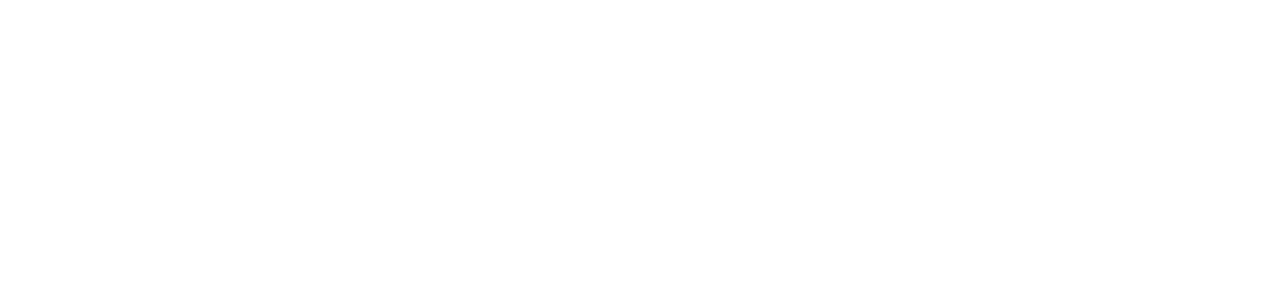
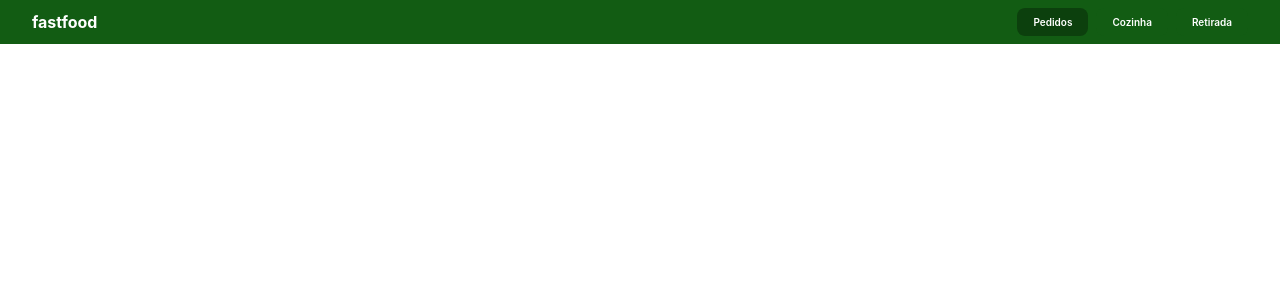
Before and after one commit to Canello/devio-front, a React (Create React App) app: page / in a window 1280 px wide. Shown: the top 300 px of the page. Built offline with nearby package versions, Linux system fonts and the light colour scheme.

Commit message:
feat: add navbar

```diff
--- a/src/App.js
+++ b/src/App.js
@@ -3,16 +3,17 @@ import "./App.css";
 import { Navbar } from "./routes/Navbar/Navbar.component";
 import { Orders } from "./routes/Orders/Orders.component";
 import { Kitchen } from "./routes/Kitchen/Kitchen.component";
-import { Pickups } from "./routes/Pickups/Pickups.component";
+import { Pickup } from "./routes/Pickup/Pickup.component";
+import { PATHS } from "./utils/constants";
 
 function App() {
     return (
         <div className="App">
             <Routes>
                 <Route path="/" element={<Navbar />}>
-                    <Route index element={<Orders />} />
-                    <Route path="/cozinha" element={<Kitchen />} />
-                    <Route path="/retirada" element={<Pickups />} />
+                    <Route index path={PATHS.orders} element={<Orders />} />
+                    <Route path={PATHS.kitchen} element={<Kitchen />} />
+                    <Route path={PATHS.pickup} element={<Pickup />} />
                 </Route>
             </Routes>
         </div>
--- a/src/index.css
+++ b/src/index.css
@@ -73,6 +73,7 @@ button {
 /* ---------------------- */
 
 :root {
+    /* Colors */
     --green-1: #0c400d;
     --green-2: #125c13;
     --green-3: #e5f5e6;
@@ -90,4 +91,23 @@ button {
     --neutral-6: #606060;
     --neutral-7: #2a2a2a;
     --neutral-8: #121212;
+
+    /* Navbar height */
+    --navbar-height: 44px;
 }
+
+/* ---------------------- */
+/* Page paddings */
+/* ---------------------- */
+
+/* Desktop */
+.page {
+    padding: calc(48px + var(--navbar-height)) 104px 32px 104px;
+}
+
+/* Mobile */
+@media screen and (max-width: 576px) {
+    .page {
+        padding: 48px 32px calc(32px + var(--navbar-height)) 32px;
+    }
+}
--- a/src/routes/Kitchen/Kitchen.component.jsx
+++ b/src/routes/Kitchen/Kitchen.component.jsx
@@ -1,5 +1,5 @@
 import { KitchenStyled } from "./Kitchen.styles";
 
 export const Kitchen = () => {
-    return <KitchenStyled></KitchenStyled>;
+    return <KitchenStyled className="page"></KitchenStyled>;
 };
--- a/src/routes/Navbar/Navbar.component.jsx
+++ b/src/routes/Navbar/Navbar.component.jsx
@@ -1,10 +1,52 @@
-import { Outlet } from "react-router-dom";
-import { NavbarStyled } from "./Navbar.styles";
+import { Outlet, useLocation, useNavigate } from "react-router-dom";
+import {
+    LogoText,
+    NavbarStyled,
+    NavigationLink,
+    NavigationLinksContainer,
+} from "./Navbar.styles";
+import { PATHS } from "../../utils/constants";
 
 export const Navbar = () => {
+    const navigate = useNavigate();
+    const goTo = {
+        orders: () => navigate(PATHS.orders),
+        kitchen: () => navigate(PATHS.kitchen),
+        pickup: () => navigate(PATHS.pickup),
+    };
+
+    const location = useLocation();
+    const currentRoute = {
+        isOrders: location.pathname === PATHS.orders,
+        isKitchen: location.pathname === PATHS.kitchen,
+        isPickups: location.pathname === PATHS.pickup,
+    };
+
     return (
         <>
-            <NavbarStyled></NavbarStyled>
+            <NavbarStyled>
+                <LogoText onClick={goTo.orders}>fastfood</LogoText>
+                <NavigationLinksContainer>
+                    <NavigationLink
+                        isActive={currentRoute.isOrders}
+                        onClick={goTo.orders}
+                    >
+                        Pedidos
+                    </NavigationLink>
+                    <NavigationLink
+                        isActive={currentRoute.isKitchen}
+                        onClick={goTo.kitchen}
+                    >
+                        Cozinha
+                    </NavigationLink>
+                    <NavigationLink
+                        isActive={currentRoute.isPickups}
+                        onClick={goTo.pickup}
+                    >
+                        Retirada
+                    </NavigationLink>
+                </NavigationLinksContainer>
+            </NavbarStyled>
             <Outlet />
         </>
     );
--- a/src/routes/Navbar/Navbar.styles.js
+++ b/src/routes/Navbar/Navbar.styles.js
@@ -1,3 +1,58 @@
 import styled from "styled-components";
 
-export const NavbarStyled = styled.div``;
+export const NavbarStyled = styled.div`
+    position: fixed;
+    display: flex;
+    justify-content: space-between;
+    align-items: center;
+    height: var(--navbar-height);
+    width: 100vw;
+    padding: 8px 32px;
+    background-color: var(--green-2);
+
+    @media screen and (max-width: 576px) {
+        justify-content: center;
+        bottom: 0;
+    }
+`;
+
+export const LogoText = styled.span`
+    font-size: 16px;
+    font-weight: 700;
+    color: var(--neutral-1);
+
+    &:hover {
+        cursor: pointer;
+    }
+
+    @media screen and (max-width: 576px) {
+        display: none;
+    }
+`;
+
+export const NavigationLinksContainer = styled.nav`
+    display: flex;
+    gap: 8px;
+
+    @media screen and (max-width: 576px) {
+        gap: none;
+        justify-content: space-between;
+        width: 100%;
+        max-width: 360px;
+    }
+`;
+
+export const NavigationLink = styled.div`
+    padding: 8px 16px;
+    border-radius: 8px;
+    background-color: ${({ isActive }) =>
+        isActive ? "var(--green-1)" : "var(--green-2)"};
+    font-size: 10px;
+    font-weight: 600;
+    color: var(--neutral-1);
+    transition: background-color 200ms linear;
+
+    &:hover {
+        cursor: pointer;
+    }
+`;
--- a/src/routes/Orders/Orders.component.jsx
+++ b/src/routes/Orders/Orders.component.jsx
@@ -1,5 +1,5 @@
 import { OrdersStyled } from "./Orders.styles";
 
 export const Orders = () => {
-    return <OrdersStyled></OrdersStyled>;
+    return <OrdersStyled className="page"></OrdersStyled>;
 };
--- /dev/null
+++ b/src/routes/Pickup/Pickup.component.jsx
@@ -0,0 +1,5 @@
+import { PickupStyled } from "./Pickup.styles";
+
+export const Pickup = () => {
+    return <PickupStyled className="page"></PickupStyled>;
+};
--- /dev/null
+++ b/src/routes/Pickup/Pickup.styles.js
@@ -0,0 +1,3 @@
+import styled from "styled-components";
+
+export const PickupStyled = styled.div``;
--- a/src/routes/Pickups/Pickups.component.jsx
+++ /dev/null
@@ -1,5 +0,0 @@
-import { PickupsStyled } from "./Pickups.styles";
-
-export const Pickups = () => {
-    return <PickupsStyled></PickupsStyled>;
-};
--- a/src/routes/Pickups/Pickups.styles.js
+++ /dev/null
@@ -1,3 +0,0 @@
-import styled from "styled-components";
-
-export const PickupsStyled = styled.div``;
--- /dev/null
+++ b/src/utils/constants.js
@@ -0,0 +1,5 @@
+export const PATHS = {
+    orders: "/",
+    kitchen: "/cozinha",
+    pickup: "/retirada",
+};
```
